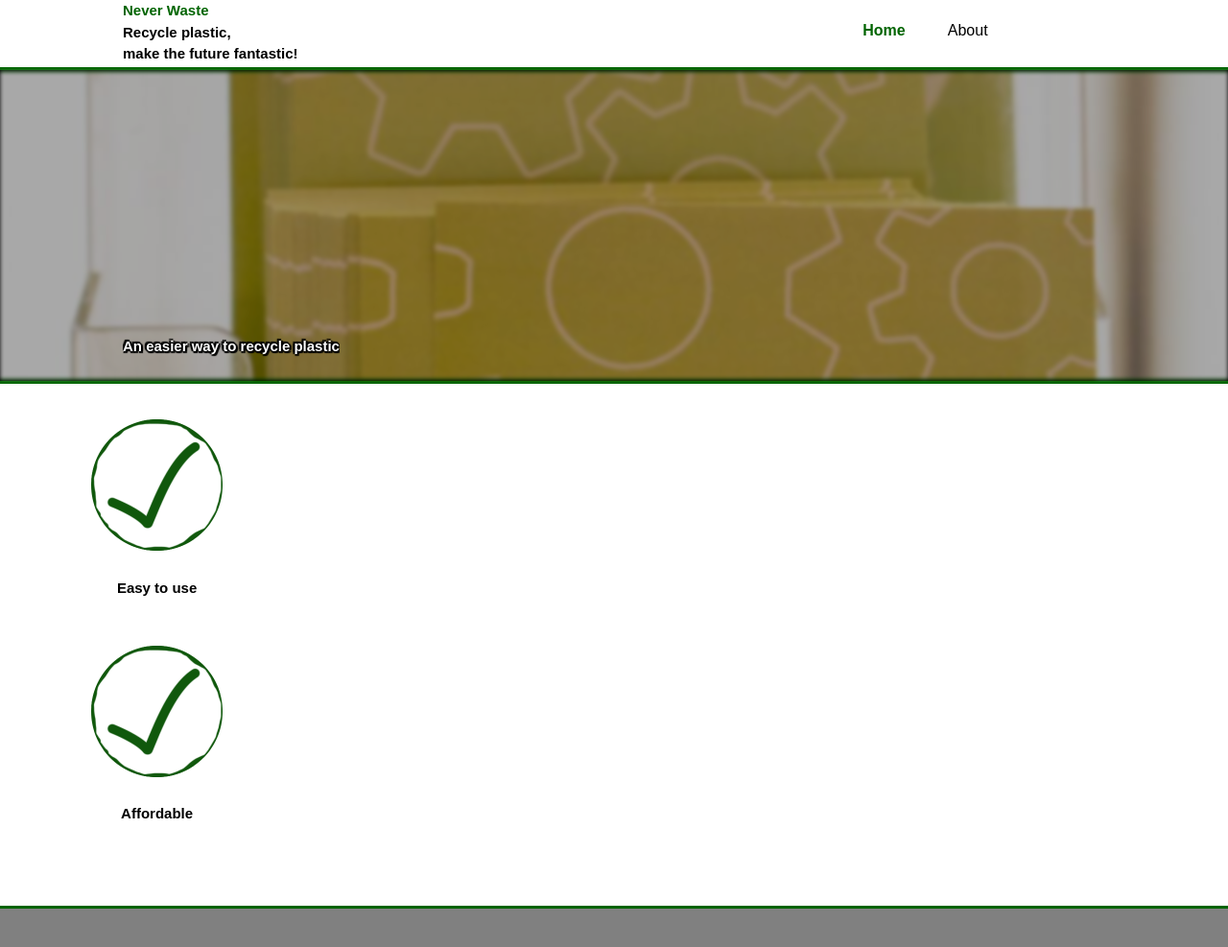
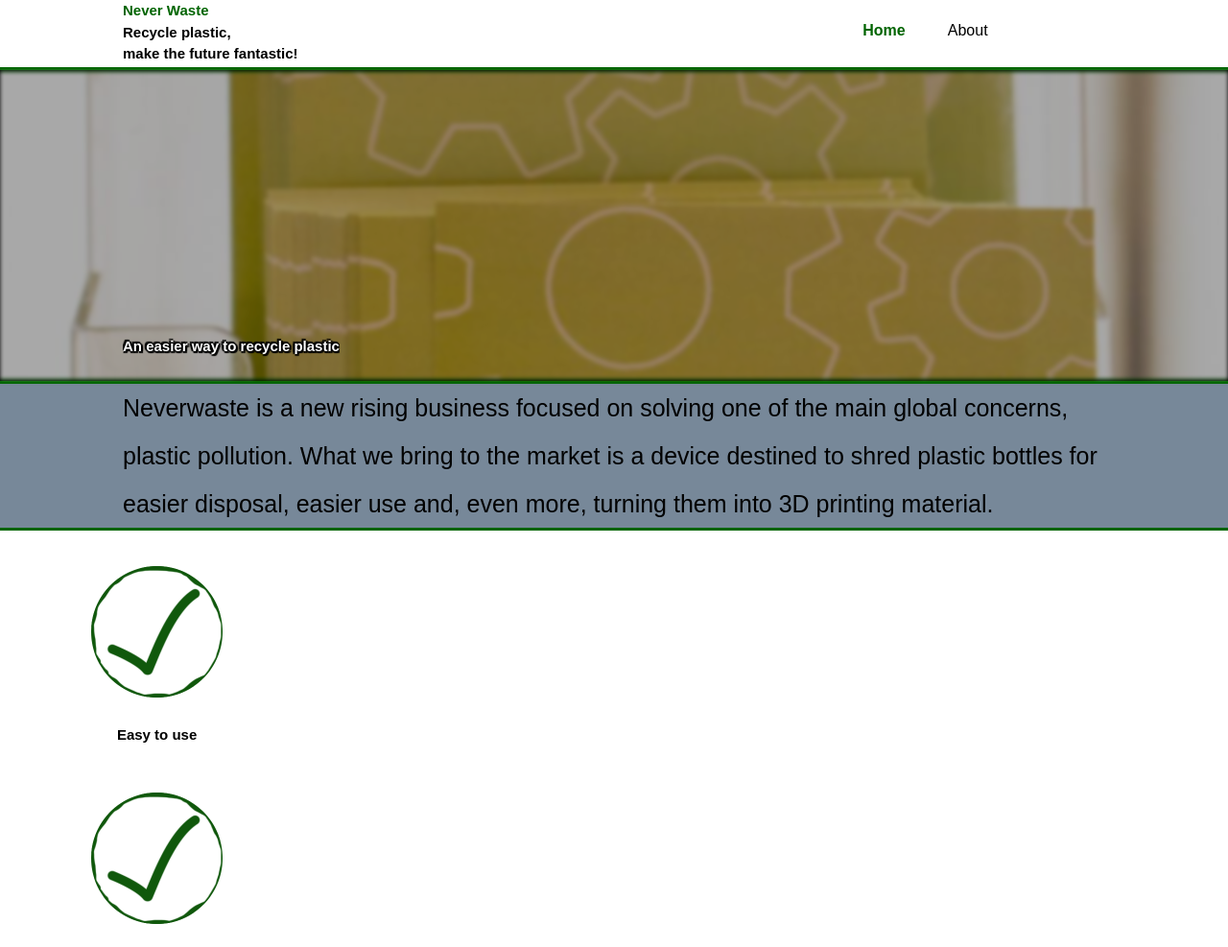
Before and after one commit to meemknight/meemknight.github.io, a plain HTML site: page index.html in a window 1280 px wide. Shown: the top 987 px of the page at 96% size. Drawn offline with Linux system fonts and the light colour scheme.

Commit message:
added some description

```diff
--- a/index.html
+++ b/index.html
@@ -31,6 +31,16 @@
         </div>
     </article>
 
+    <article class =  textContainer>
+        <div class = container>
+                Neverwaste is a new rising business focused on solving
+                one of the main global concerns, plastic pollution. What we
+                bring to the market is a device destined to shred plastic
+                bottles for easier disposal, easier use and, even more,
+                turning them into 3D printing material.
+        </div>
+    </article>
+
     <section id = "boxes">
         <div class = "container">
             <div class = "box">
@@ -51,16 +61,17 @@
 
     <footer>
 
+
         <ul class = "socialMedia">
             <li>
-                    <a href="#"><img src="insta.png" alt="insta.png"></a>
+                    <a href="https://www.instagram.com/_neverwaste_/" target="_blank"><img src="insta.png" alt="insta.png"></a>
 
             </li>
             <li>
-                    <a href="#"><img src="facebook.png" alt="insta.png"></a>
+                    <a href="#" target="_blank"><img src="facebook.png" alt="insta.png"></a>
             </li>
             <li>
-                    <a href="#"><img src="gmail.png" alt="insta.png"></a>
+                    <a href="#" target="_blank"><img src="gmail.png" alt="insta.png"></a>
             </li>
         </ul>
 
--- a/styles.css
+++ b/styles.css
@@ -69,6 +69,17 @@ a:hover{
 
 /**/
 
+.textContainer .container{
+    font-size: 25px;
+    line-height: 2.0;
+}
+
+.textContainer{
+    background: lightslategrey;
+    border-bottom: 3px solid darkgreen;
+
+}
+
 #mainArticle{
     background: black;
     min-height: 320px;
@@ -133,7 +144,7 @@ a:hover{
 footer{
 
     color: darkslategray;
-    background-color: gray;
+    background-color: lightslategrey;
     border-top: 3px solid darkgreen;
     padding: 45px;
     margin-top: 30px;
```
